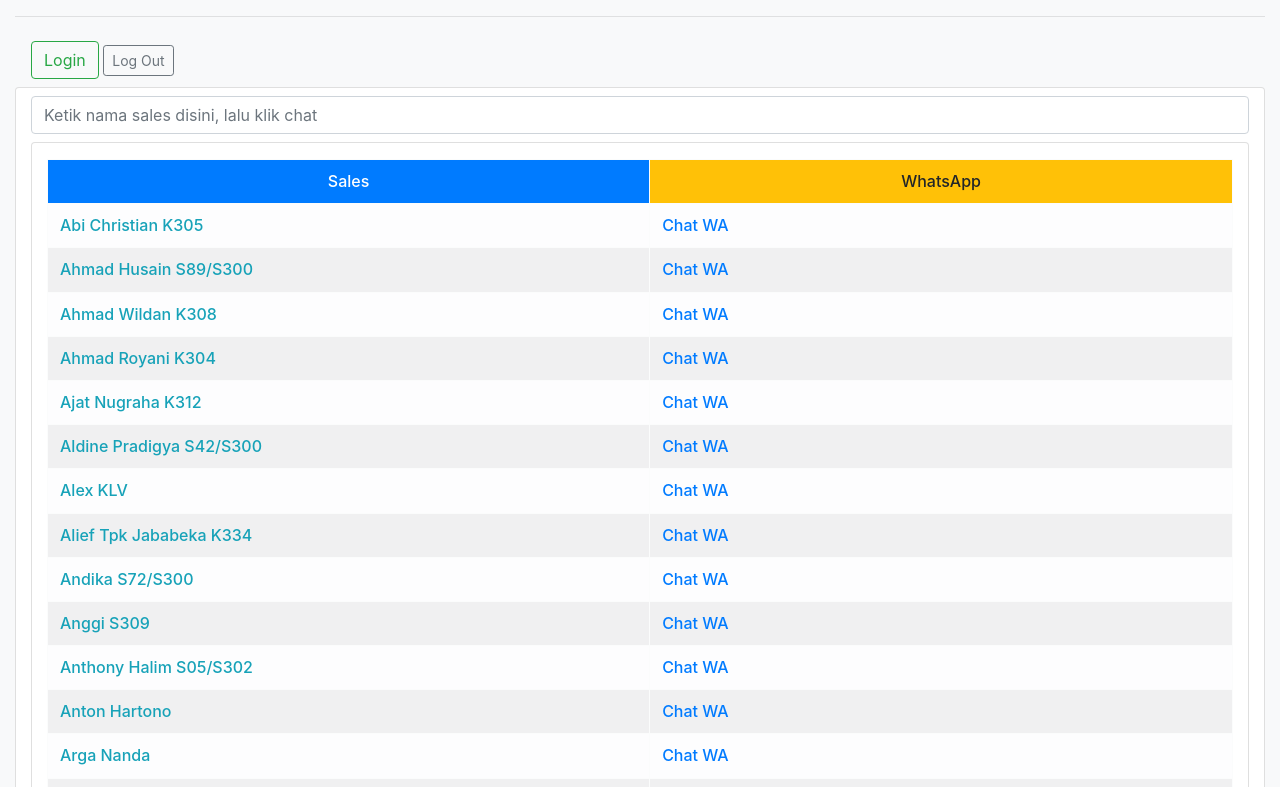
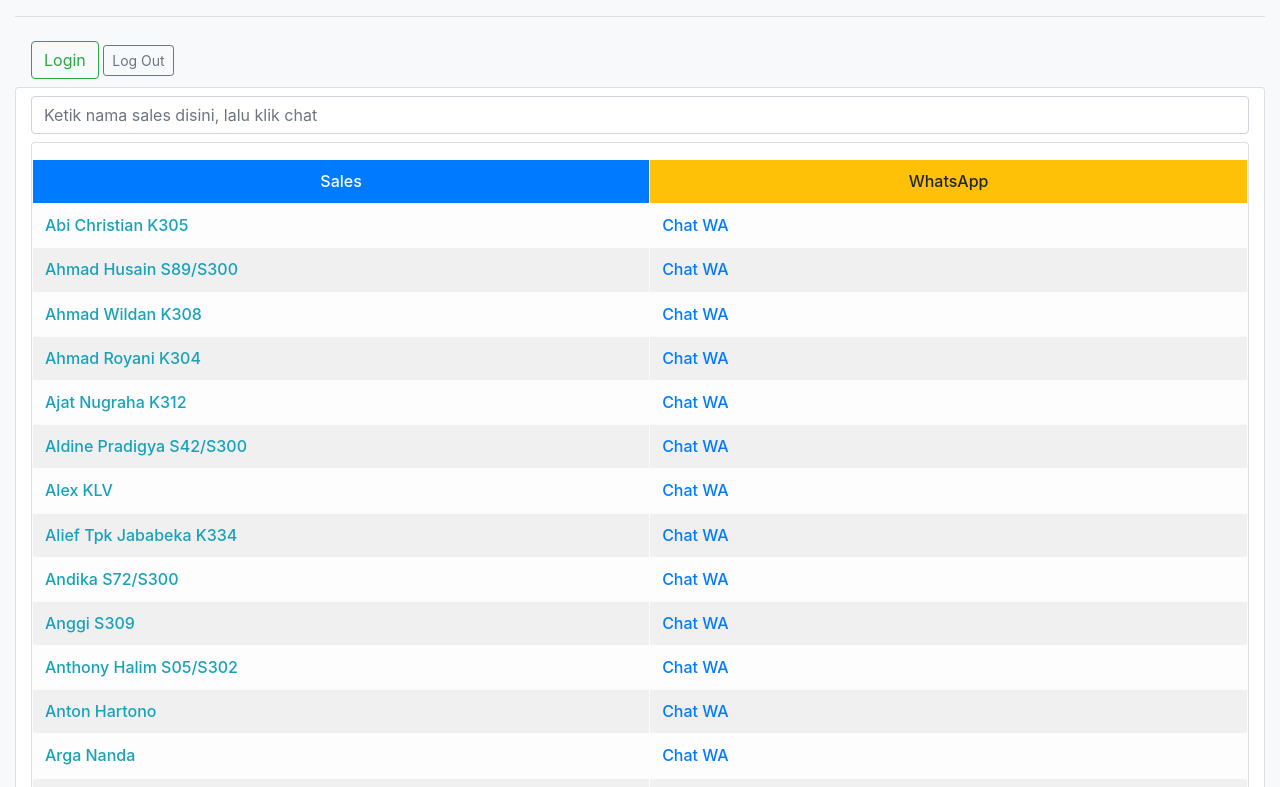
Before and after one commit to ariandto/salesklg, a plain HTML site: page index.html in a window 1280 px wide. Shown: the top 787 px of the page. Drawn offline with nearby package versions, Linux system fonts and the light colour scheme.

Commit message:
1 file modified

```diff
--- a/index.html
+++ b/index.html
@@ -40,7 +40,7 @@
       />
 
 
-      <div class="table table-bordered card table-responsive container-fluid h2">
+      <div class="table table-bordered card table-responsive mx-auto h2">
         <table class="table table-bordered mx-auto w-auto">
         </div>
         <table
```
